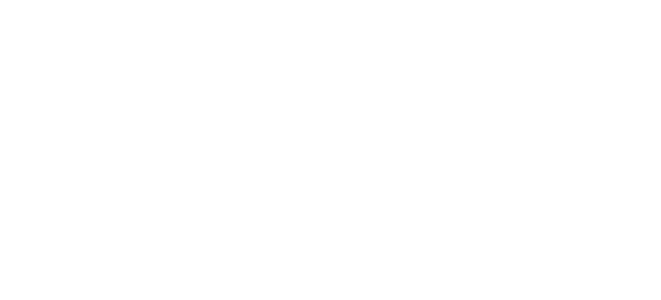
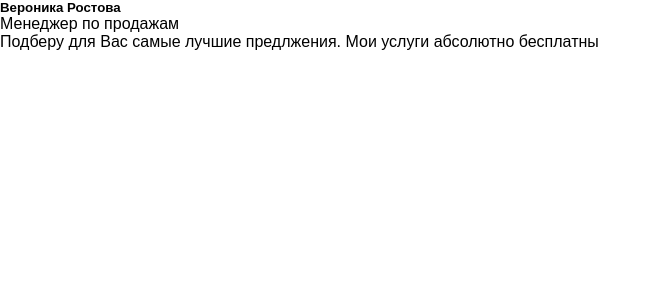
Before and after one commit to reactb0y1/060920191755a, a React (Create React App) app: page / in a window 1280 px wide. Shown: the top 300 px of the page, without its empty margins (0-661 px from the left). Built offline with nearby package versions, Linux system fonts and the light colour scheme.

Commit message:
chr Manager Создана основа разметки

```diff
--- a/src/Profile/Manager/Manager.js
+++ b/src/Profile/Manager/Manager.js
@@ -4,7 +4,15 @@
 class Manager extends Component {
     render() {
         return (
-            <div/>
+            <div className="Manager">
+                <span className='ManagerPhoto'/>
+                <div className="ManagerRight">
+                    <h5 className="ManagerName">Вероника Ростова</h5>
+                    <p className="ManagerInfo">Менеджер по продажам</p>
+                    <p className="ManagerStatus">Подберу для Вас самые лучшие предлжения.
+                        Мои услуги абсолютно бесплатны</p>
+                </div>
+            </div>
         );
     }
 }
```
Also changed, not shown: src/res/img/ManagerPhoto.png (added).
